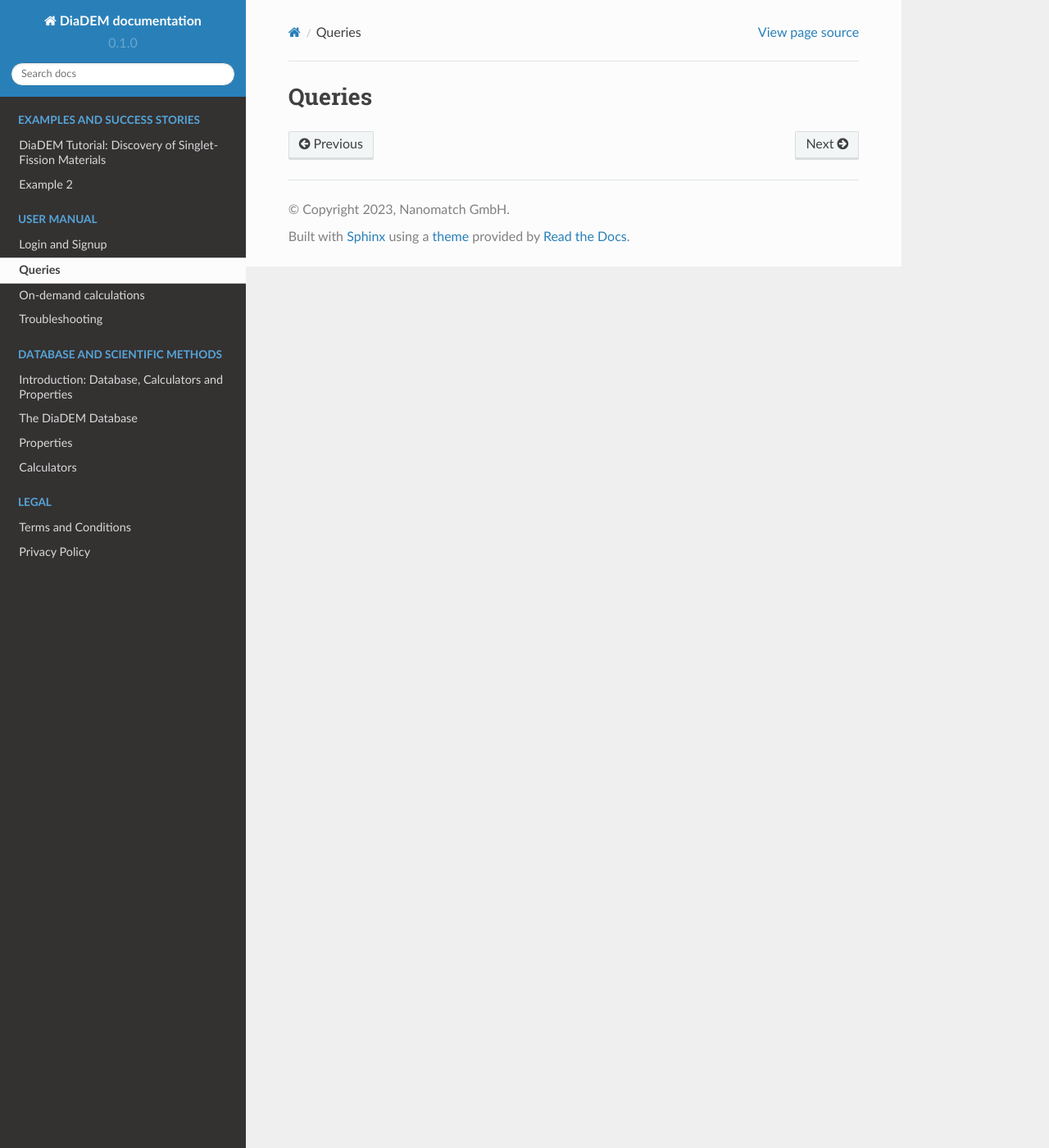
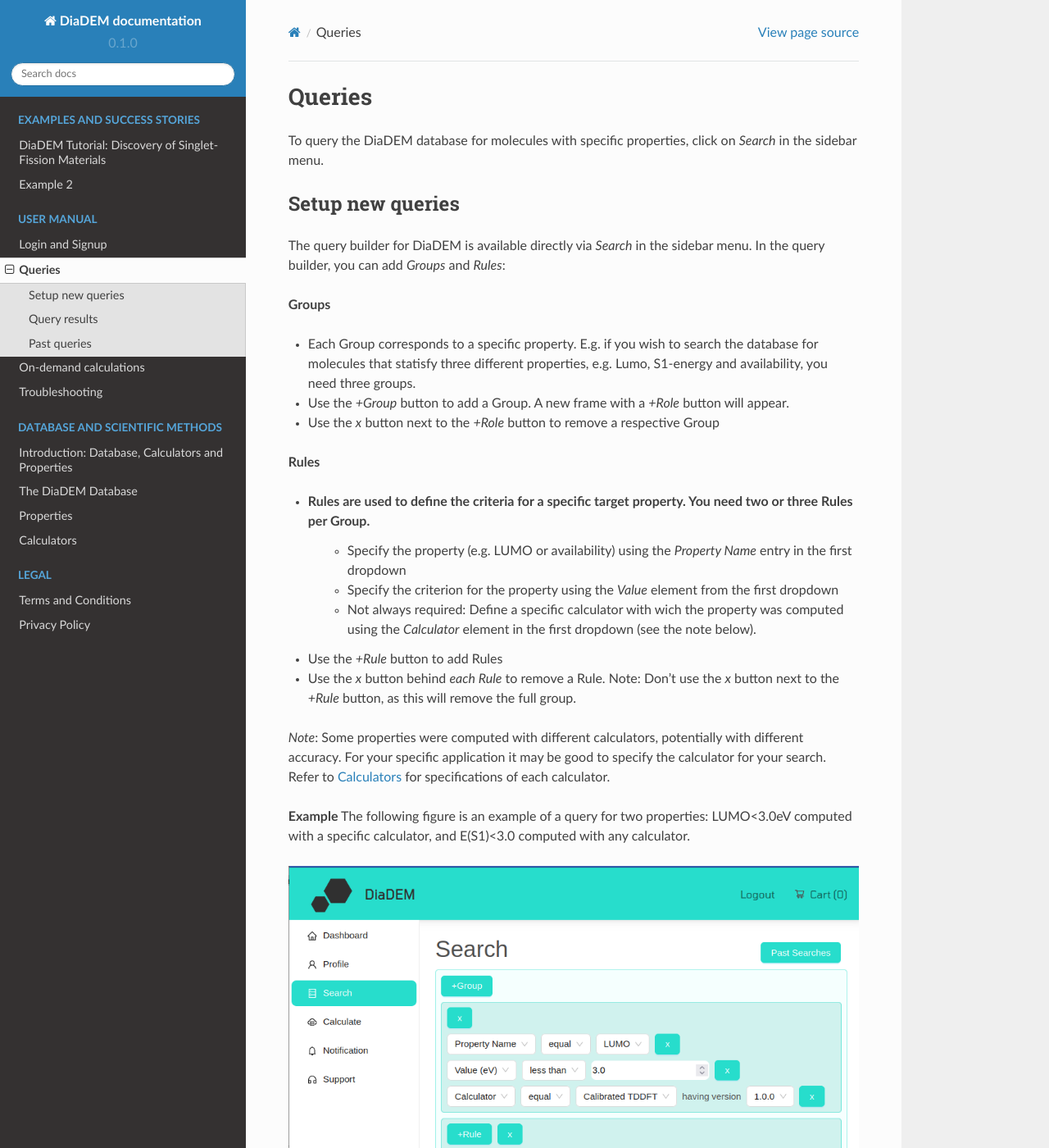
Before and after one commit to diadem-platform/diadem-docs, a Sphinx documentation site: the page built from docs/source/manual/query.rst, in a window 1280 px wide and 1400 px high. Shown: the whole window at 82% size. Built offline with Sphinx 7.4.7 and the Read the Docs theme 2.0.0, drawn with Linux system fonts in a browser that asks for light colours; some of the changed text lies outside the part shown.

Commit message:
query description v0

```diff
--- a/docs/source/manual/query.rst
+++ b/docs/source/manual/query.rst
@@ -1,2 +1,54 @@
 Queries
 =========
+
+To query the DiaDEM database for molecules with specific properties, click on *Search* in the sidebar menu.
+
+Setup new queries
+-----------------
+The query builder for DiaDEM is available directly via *Search* in the sidebar menu. In the query builder, you can add *Groups* and *Rules*:
+
+**Groups**
+
+* Each Group corresponds to a specific property. E.g. if you wish to search the database for molecules that statisfy three different properties, e.g. Lumo, S1-energy and availability, you need three groups.
+* Use the *+Group* button to add a Group. A new frame with a *+Role* button will appear.
+* Use the *x* button next to the *+Role* button to remove a respective Group
+
+**Rules**
+
+* Rules are used to define the criteria for a specific target property. You need two or three Rules per Group.
+    * Specify the property (e.g. LUMO or availability) using the *Property Name* entry in the first dropdown
+    * Specify the criterion for the property using the *Value* element from the first dropdown
+    * Not always required: Define a specific calculator with wich the property was computed using the *Calculator* element in the first dropdown (see the note below).
+* Use the *+Rule* button to add Rules
+* Use the *x* button behind *each Rule* to remove a Rule. Note: Don't use the *x* button next to the *+Rule* button, as this will remove the full group.
+
+*Note*: Some properties were computed with different calculators, potentially with different accuracy. For your specific application it may be good to specify the calculator for your search. Refer to :ref:`science_calculators` for specifications of each calculator.
+
+
+**Example**
+The following figure is an example of a query for two properties: LUMO<3.0eV computed with a specific calculator, and E(S1)<3.0 computed with any calculator.
+
+.. image:: ../assets/manual/querySetup.png
+   :alt: Query Setup Example
+
+
+Query results
+--------------
+When a query was submitted, the results are displayed, as in the example below:
+
+.. image:: ../assets/manual/queryResult.png
+   :alt: Query Result Example
+
+This page provides the following content:
+
+* The table in the top left shows the query specification
+* The figure in the top right depicts, how many compounds in the database fulfil each criterion separately and combined.
+* The bottom table lists each compound that fulfills *both* criteria with the respective values of the queried properties.
+
+Click on any molecule (InChIKey or smiles) to view all available properties of the molecule.
+
+
+Past queries
+-------------------------
+
+Past searches can be accessed via the *Past Searches* button in the query builder. You can order them ascending or descending by the date the query was submitted. If you click on any query, the respective results are reloaded.
```
Also changed, not shown: docs/source/assets/manual/queryResult.png (added), docs/source/assets/manual/querySetup.png (added).
